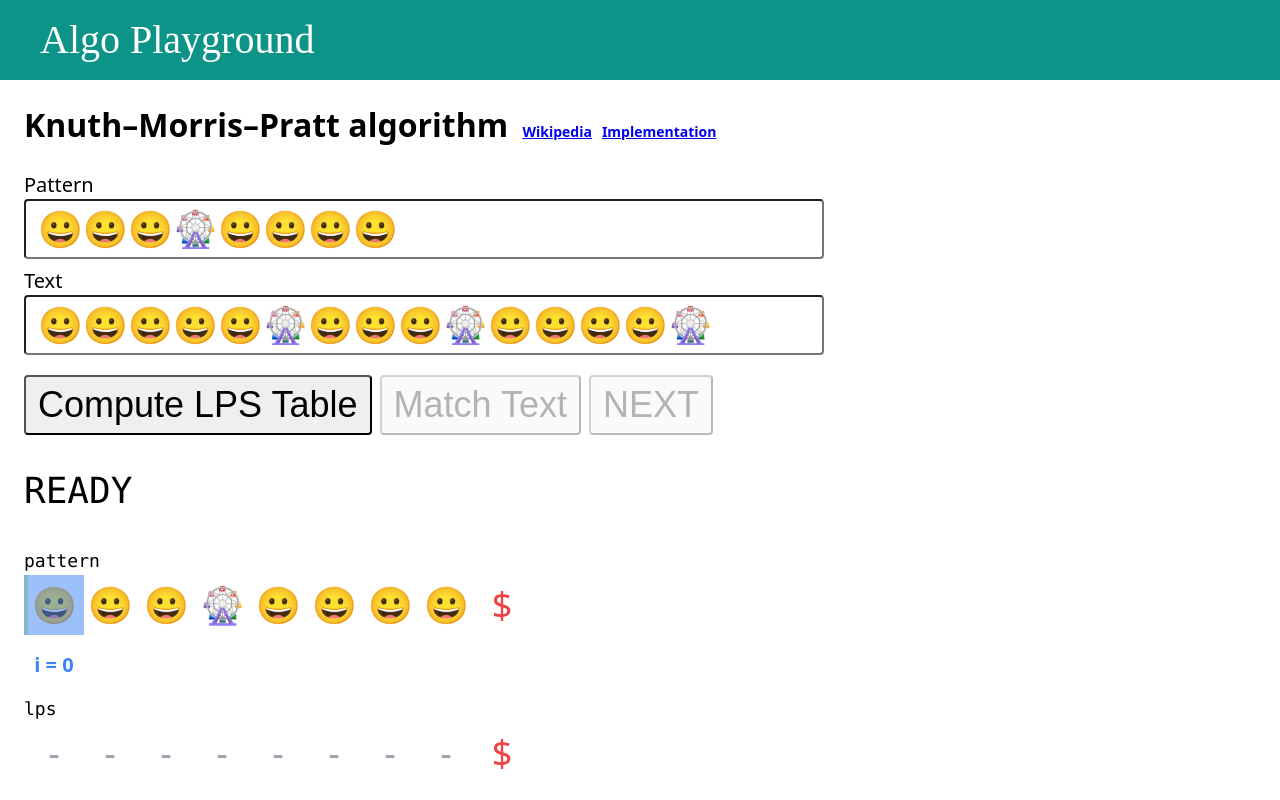
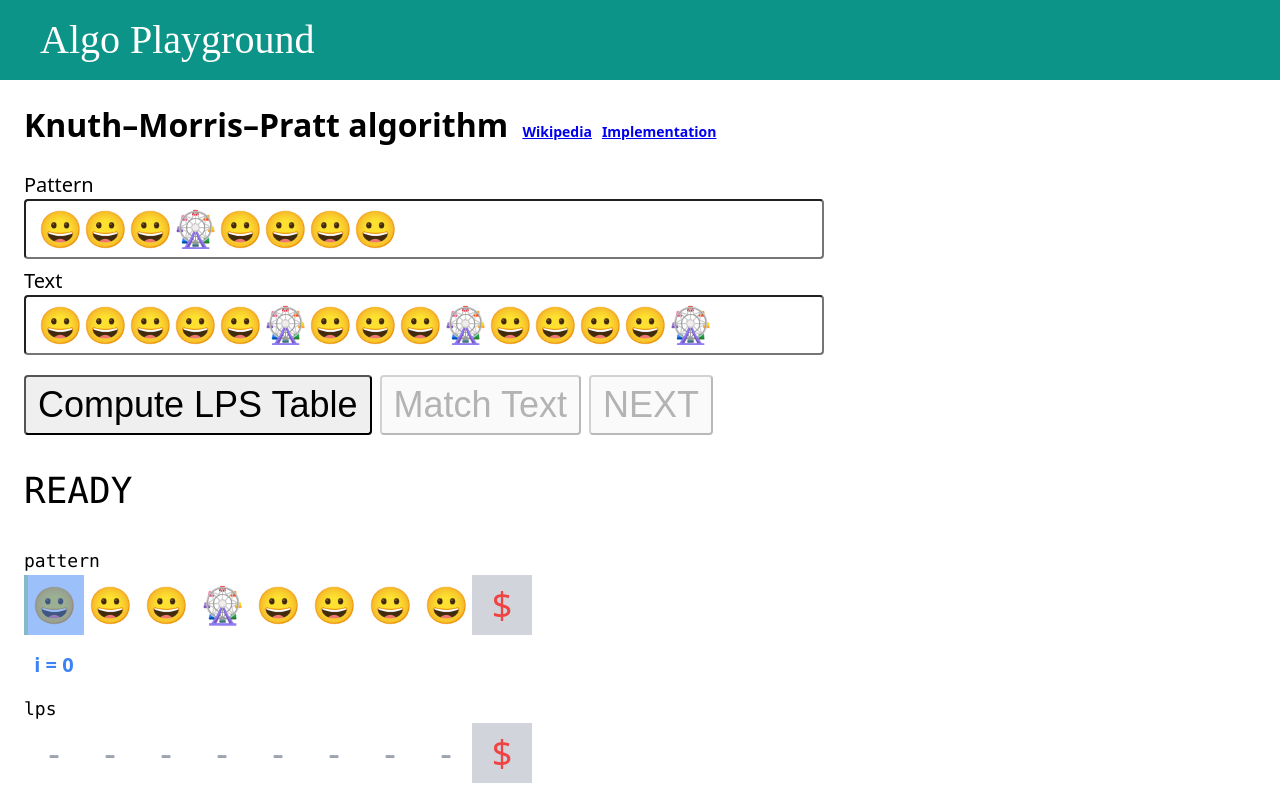
Before and after one commit to zetaraku/algo-playground, a Nuxt app: page /alg/kmp in a window 1280 px wide. Shown: the top 800 px of the page. Built offline with nearby package versions, Linux system fonts and the light colour scheme.

Commit message:
chore: make end-of-array marker gray out

```diff
--- a/components/ArrayView.vue
+++ b/components/ArrayView.vue
@@ -12,7 +12,7 @@ const props = defineProps<{
       :item="item"
     />
     <ArrayViewItem
-      class="text-red-500"
+      class="text-red-500 bg-gray-300"
       :item="'$'"
     />
     <slot>
```
